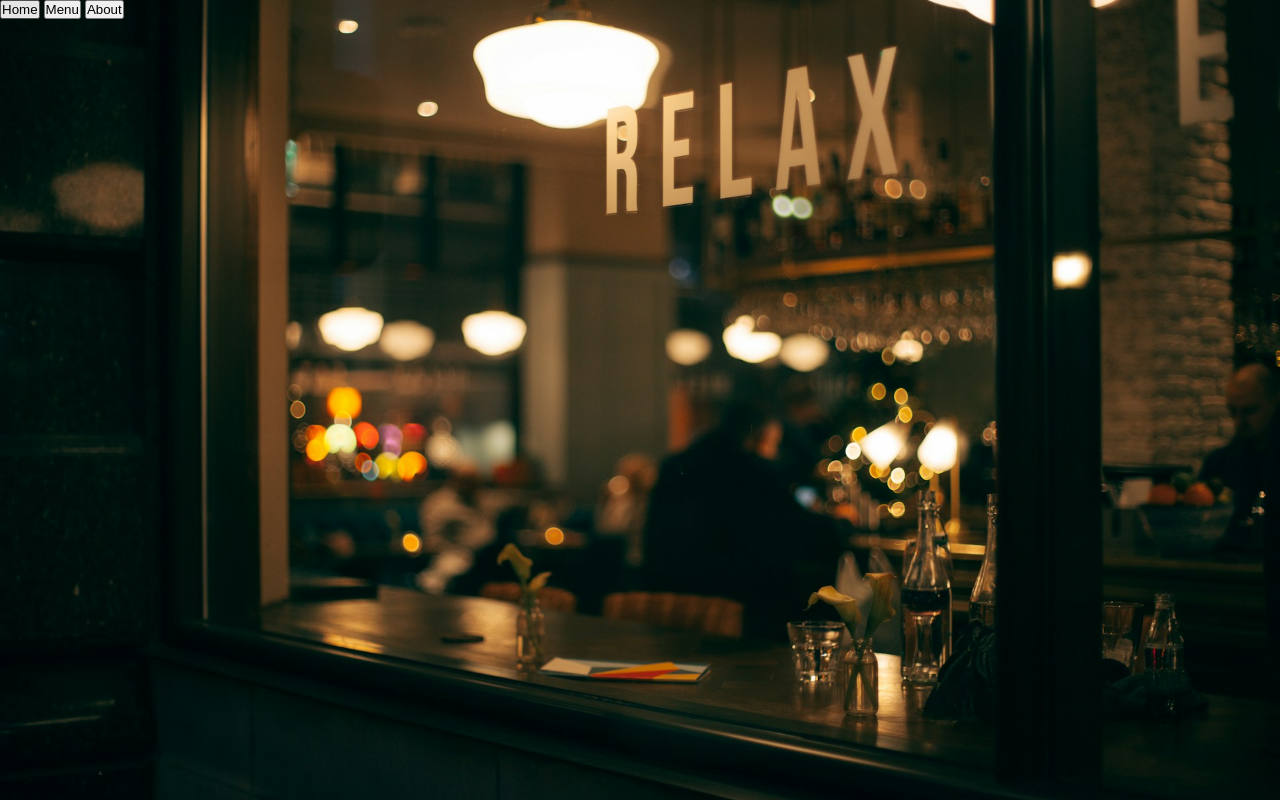
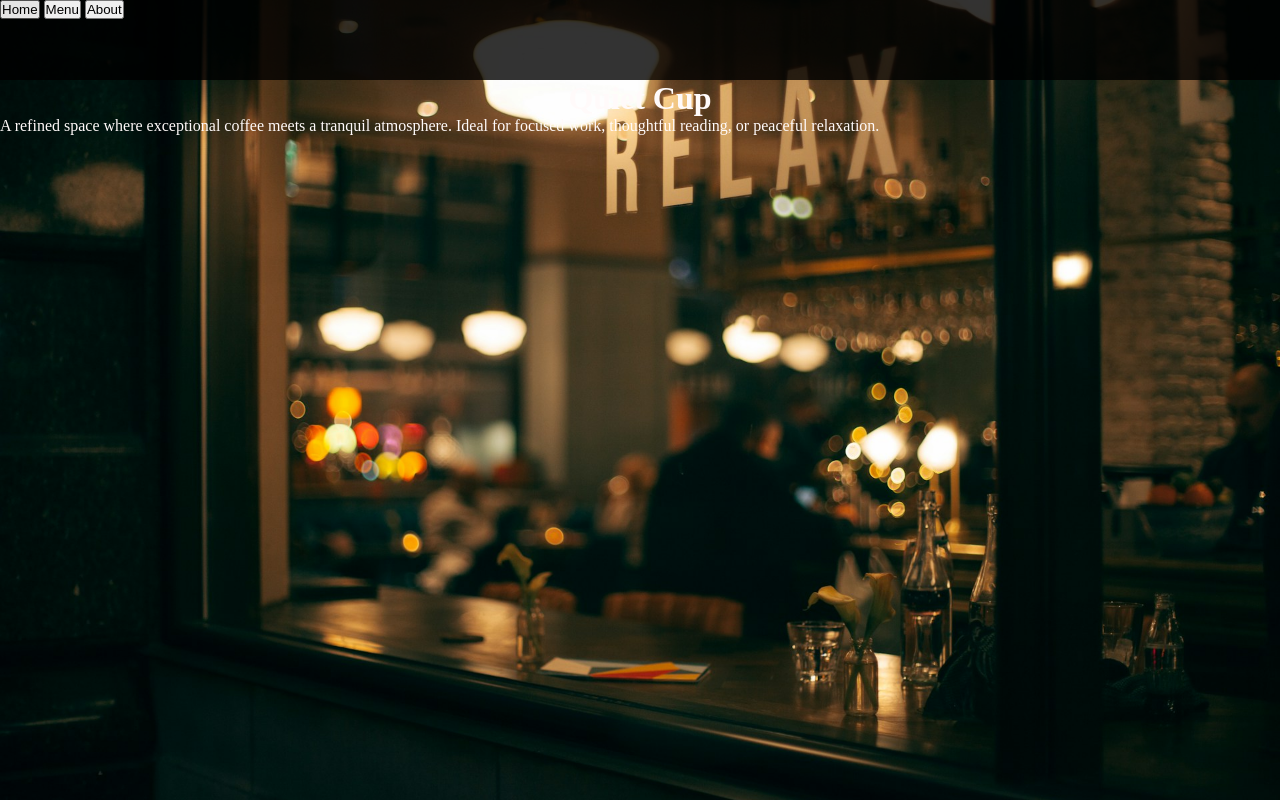
Before and after one commit to apociello/restaurant-page, a website built with webpack: page src/template.html in a window 1280 px wide. Built offline with nearby package versions, Linux system fonts and the light colour scheme.

Commit message:
Edit the content of homePage.js and add home.css

```diff
--- /dev/null
+++ b/src/pages/home/home.css
@@ -0,0 +1,12 @@
+h1,p {
+    color: snow;
+}
+
+header{
+    height: 80px;
+    background-color: rgba(0, 0, 0, 0.8);
+}
+
+h1 {
+    text-align: center;
+}
--- a/src/pages/home/homePage.js
+++ b/src/pages/home/homePage.js
@@ -1,12 +1,14 @@
+import "./home.css"
+
 function homePage() {
     const title = document.createElement('h1');
-    title.textContent = 'Grillzilla';
+    title.textContent = 'Quiet Cup';
 
     const intro = document.createElement('p');
-    intro.textContent = 'Welcome to Grillzilla, where the flames are wild and the flavors are unleashed! We’re a beast of a kitchen serving monstrous burgers, legendary grills, and sides that bite back. Come hungry — leave like a hero who just survived a flavor rampage.'
+    intro.textContent = 'A refined space where exceptional coffee meets a tranquil atmosphere. Ideal for focused work, thoughtful reading, or peaceful relaxation.'
 
     const content = document.getElementById('content');
-    content.append(title, intro, image)
+    content.append(title, intro)
 }
 
 export {homePage}
--- a/src/template.html
+++ b/src/template.html
@@ -13,11 +13,9 @@
             <button>Menu</button>
             <button>About</button>
         </nav>
+    </header>
 
-        <div id="content">
-
-        </div>
-    </header>
+     <div id="content"></div>
 
 </body>
 </html>
```
